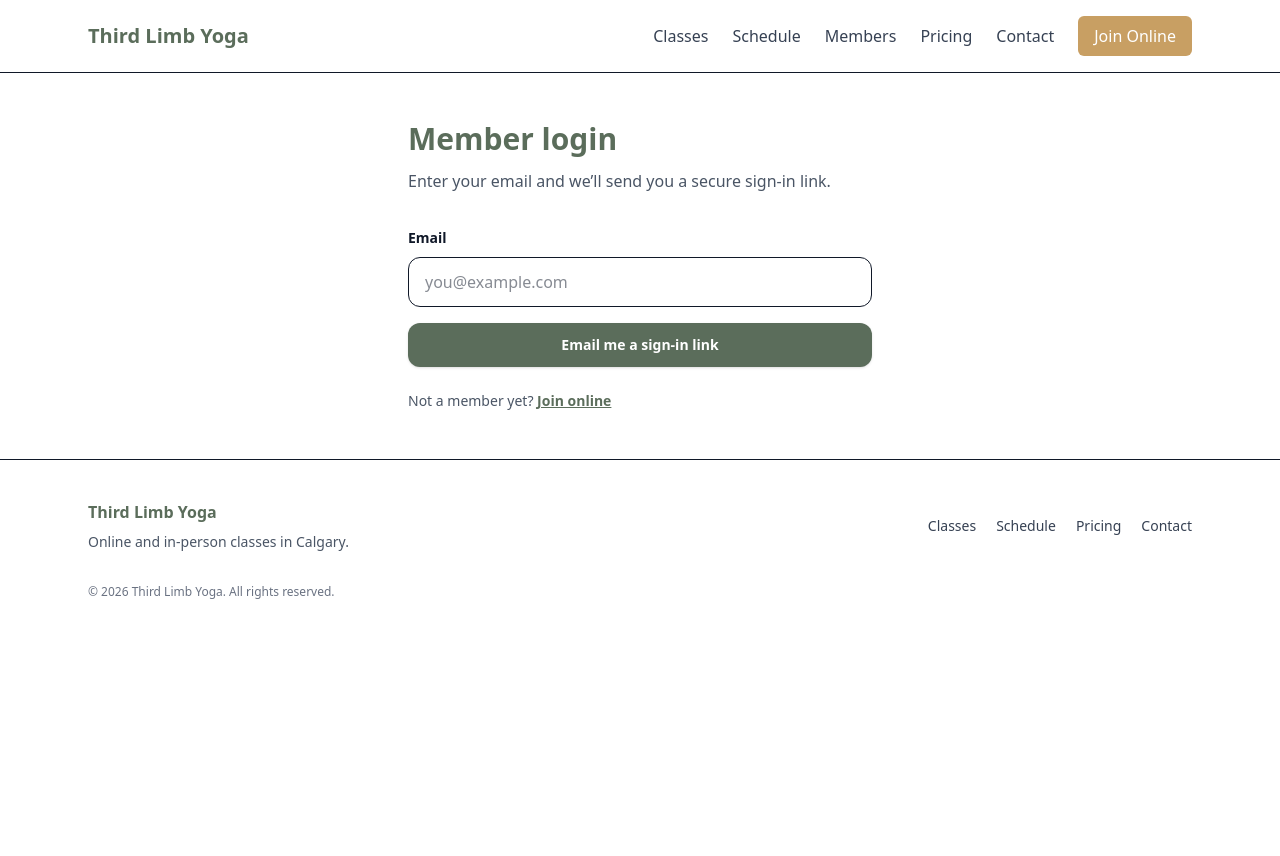
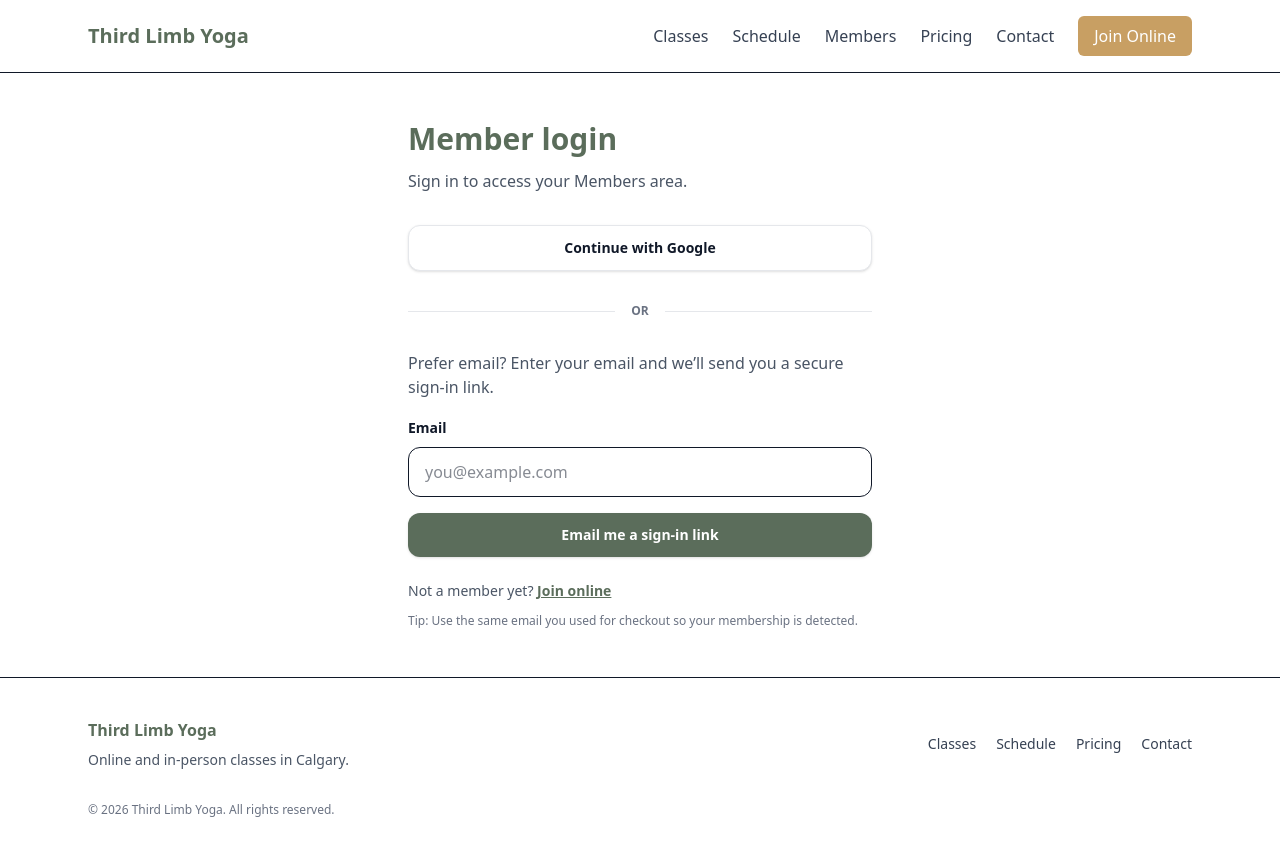
Before and after one commit to shripalp/thirdlimbyoga, a Next.js app: page /members/login in a window 1280 px wide. Before the commit the page ends 800 px from the top, so only its background shows below. Built offline with nearby package versions, Linux system fonts and the light colour scheme.

Commit message:
google oauth added

```diff
--- a/src/app/members/login/page.js
+++ b/src/app/members/login/page.js
@@ -6,25 +6,51 @@ import Link from "next/link";
 
 export default function MembersLoginPage() {
   const [email, setEmail] = useState("");
-  const [loading, setLoading] = useState(false);
+  const [loadingEmail, setLoadingEmail] = useState(false);
+  const [loadingGoogle, setLoadingGoogle] = useState(false);
 
-  async function handleSubmit(e) {
+  async function handleEmailSubmit(e) {
     e.preventDefault();
     if (!email) return;
 
-    setLoading(true);
+    setLoadingEmail(true);
     await signIn("resend", { email, callbackUrl: "/members" });
-    setLoading(false);
+    setLoadingEmail(false);
+  }
+
+  async function handleGoogle() {
+    setLoadingGoogle(true);
+    await signIn("google", { callbackUrl: "/members" });
   }
 
   return (
     <main className="mx-auto max-w-lg px-6 py-12">
       <h1 className="text-3xl font-bold text-primary">Member login</h1>
-      <p className="mt-3 text-gray-600">
-        Enter your email and we’ll send you a secure sign-in link.
+      <p className="mt-3 text-gray-600">Sign in to access your Members area.</p>
+
+      {/* Google */}
+      <button
+        type="button"
+        onClick={handleGoogle}
+        disabled={loadingGoogle || loadingEmail}
+        className="mt-8 w-full rounded-xl border border-gray-200 bg-white px-5 py-3 text-sm font-semibold text-gray-900 shadow-sm hover:bg-gray-50 disabled:opacity-60"
+      >
+        {loadingGoogle ? "Redirecting…" : "Continue with Google"}
+      </button>
+
+      {/* Divider */}
+      <div className="my-8 flex items-center gap-4">
+        <div className="h-px flex-1 bg-gray-200" />
+        <span className="text-xs font-semibold text-gray-500">OR</span>
+        <div className="h-px flex-1 bg-gray-200" />
+      </div>
+
+      {/* Magic link */}
+      <p className="text-gray-600">
+        Prefer email? Enter your email and we’ll send you a secure sign-in link.
       </p>
 
-      <form onSubmit={handleSubmit} className="mt-8 space-y-4">
+      <form onSubmit={handleEmailSubmit} className="mt-4 space-y-4">
         <label className="block">
           <span className="text-sm font-semibold text-gray-900">Email</span>
           <input
@@ -39,10 +65,10 @@ export default function MembersLoginPage() {
 
         <button
           type="submit"
-          disabled={loading}
+          disabled={loadingEmail || loadingGoogle}
           className="w-full rounded-xl bg-primary px-5 py-3 text-sm font-semibold text-white shadow-sm hover:opacity-90 disabled:opacity-60"
         >
-          {loading ? "Sending link..." : "Email me a sign-in link"}
+          {loadingEmail ? "Sending link…" : "Email me a sign-in link"}
         </button>
       </form>
 
@@ -52,6 +78,11 @@ export default function MembersLoginPage() {
           Join online
         </Link>
       </p>
+
+      <p className="mt-3 text-xs text-gray-500">
+        Tip: Use the same email you used for checkout so your membership is
+        detected.
+      </p>
     </main>
   );
 }
--- a/src/app/members/page.js
+++ b/src/app/members/page.js
@@ -9,7 +9,11 @@ import { prisma } from "@/lib/prisma";
 
 export const dynamic = "force-dynamic";
 
-const stripe = new Stripe(process.env.STRIPE_SECRET_KEY);
+function getStripeClient() {
+  const secret = process.env.STRIPE_SECRET_KEY;
+  if (!secret) return null;
+  return new Stripe(secret);
+}
 
 function ButtonLink({ href, children, variant = "primary" }) {
   const base =
@@ -35,12 +39,15 @@ async function getMembershipStatus(email) {
   }
 
   try {
-    const customers = await stripe.customers.list({ email, limit: 1 });
+    const stripeClient = getStripeClient();
+    if (!stripeClient) return { active: false, error: "Missing STRIPE_SECRET_KEY" };
+
+    const customers = await stripeClient.customers.list({ email, limit: 1 });
     const customer = customers.data?.[0];
 
     if (!customer) return { active: false };
 
-    const subs = await stripe.subscriptions.list({
+    const subs = await stripeClient.subscriptions.list({
       customer: customer.id,
       status: "all",
       limit: 20,
@@ -70,7 +77,10 @@ async function getNextBillingDate(email) {
   if (!user?.stripeSubscriptionId) return null;
 
   try {
-    const sub = await stripe.subscriptions.retrieve(user.stripeSubscriptionId);
+    const stripeClient = getStripeClient();
+    if (!stripeClient) return null;
+
+    const sub = await stripeClient.subscriptions.retrieve(user.stripeSubscriptionId);
 
     // Only show renewal date when membership is effectively active
     const statusOk = sub.status === "active" || sub.status === "trialing";
@@ -125,9 +135,16 @@ export default async function MembersPage({ searchParams }) {
   // ─────────────────────────────────────────────
   return (
     <main className="mx-auto max-w-6xl px-6 py-10">
+      {searchParams?.success === "1" ? (
+        <div className="mb-6 rounded-xl border border-green-200 bg-green-50 p-4 text-sm text-green-900">
+          Payment successful. Your class link has been sent to your email — save that email for next time.
+        </div>
+      ) : null}
+
       {searchParams?.cancel === "1" ? (
         <div className="mb-6 rounded-xl border border-amber-200 bg-amber-50 p-4 text-sm text-amber-900">
-          Your cancellation was received. If your plan cancels at the end of the billing period, your access stays active until then.
+          Your cancellation was received. If your plan cancels at the end of the billing period,
+          your access stays active until then.
         </div>
       ) : null}
 
--- a/src/auth.js
+++ b/src/auth.js
@@ -1,5 +1,6 @@
 // src/auth.js
 import NextAuth from "next-auth";
+import Google from "next-auth/providers/google";
 import Resend from "next-auth/providers/resend";
 import { PrismaAdapter } from "@auth/prisma-adapter";
 import { PrismaClient } from "@prisma/client";
@@ -27,6 +28,11 @@ export const { handlers, auth, signIn, signOut } = NextAuth({
   secret: process.env.AUTH_SECRET || process.env.NEXTAUTH_SECRET,
 
   providers: [
+    Google({
+      clientId: process.env.AUTH_GOOGLE_ID,
+      clientSecret: process.env.AUTH_GOOGLE_SECRET,
+      allowDangerousEmailAccountLinking: true,
+    }),
     Resend({
       apiKey: process.env.RESEND_API_KEY,
       from: process.env.EMAIL_FROM, // example: "ThirdLimb Yoga <hello@send.thirdlimbyoga.com>"
--- a/src/components/ClassLinkCard.js
+++ b/src/components/ClassLinkCard.js
@@ -11,42 +11,60 @@ export default function ClassLinkCard({ classLink }) {
       setCopied(true);
       setTimeout(() => setCopied(false), 1500);
     } catch {
-      // user can still select & copy manually
+      // fallback: user can still select & copy manually
     }
   }
 
   return (
-    <div className="rounded-2xl border bg-white p-6 shadow-sm">
-      <h2 className="text-lg font-semibold text-gray-900">Your class link</h2>
+    <section
+      aria-labelledby="class-link-heading"
+      className="rounded-2xl border bg-white p-6 shadow-sm"
+    >
+      <div className="flex items-start justify-between gap-3">
+        <h2
+          id="class-link-heading"
+          className="text-lg font-semibold text-gray-900"
+        >
+          Your live class link
+        </h2>
+
+        <span className="inline-flex items-center rounded-full bg-green-50 px-3 py-1 text-xs font-semibold text-green-800 border border-green-200">
+          Active
+        </span>
+      </div>
+
       <p className="mt-2 text-sm text-gray-600">
-        You can use the email link anytime, and you can also open it from here.
+        This is the same link we emailed you after checkout. You can open it from
+        here anytime.
       </p>
 
       <div className="mt-4 rounded-xl bg-gray-50 p-4">
         <p className="break-all text-sm text-gray-800">{classLink}</p>
       </div>
 
-      <div className="mt-4 flex flex-wrap gap-3">
+      <div className="mt-5 flex flex-wrap gap-3">
         <a
           href={classLink}
           target="_blank"
-          rel="noreferrer"
-          className="inline-flex items-center justify-center rounded-xl bg-primary px-5 py-3 text-sm font-semibold text-white shadow-sm hover:opacity-90"
+          rel="noopener noreferrer"
+          className="inline-flex items-center justify-center rounded-xl bg-primary px-6 py-3 text-sm font-semibold text-white shadow-sm hover:opacity-90"
         >
-          Open class link
+          Join class now
         </a>
 
         <button
+          type="button"
           onClick={copy}
-          className="inline-flex items-center justify-center rounded-xl border border-gray-200 bg-white px-5 py-3 text-sm font-semibold text-gray-900 shadow-sm hover:bg-gray-50"
+          className="inline-flex items-center justify-center rounded-xl border border-gray-200 bg-white px-6 py-3 text-sm font-semibold text-gray-900 shadow-sm hover:bg-gray-50"
         >
-          {copied ? "Copied" : "Copy link"}
+          {copied ? "Link copied" : "Copy link"}
         </button>
       </div>
 
-      <p className="mt-3 text-xs text-gray-500">
-        Tip: Save the email you received after checkout for fastest access.
+      <p className="mt-4 text-xs text-gray-500">
+        Tip: You don’t need to sign in each time. Saving the email or this page
+        gives you fastest access.
       </p>
-    </div>
+    </section>
   );
 }
```
